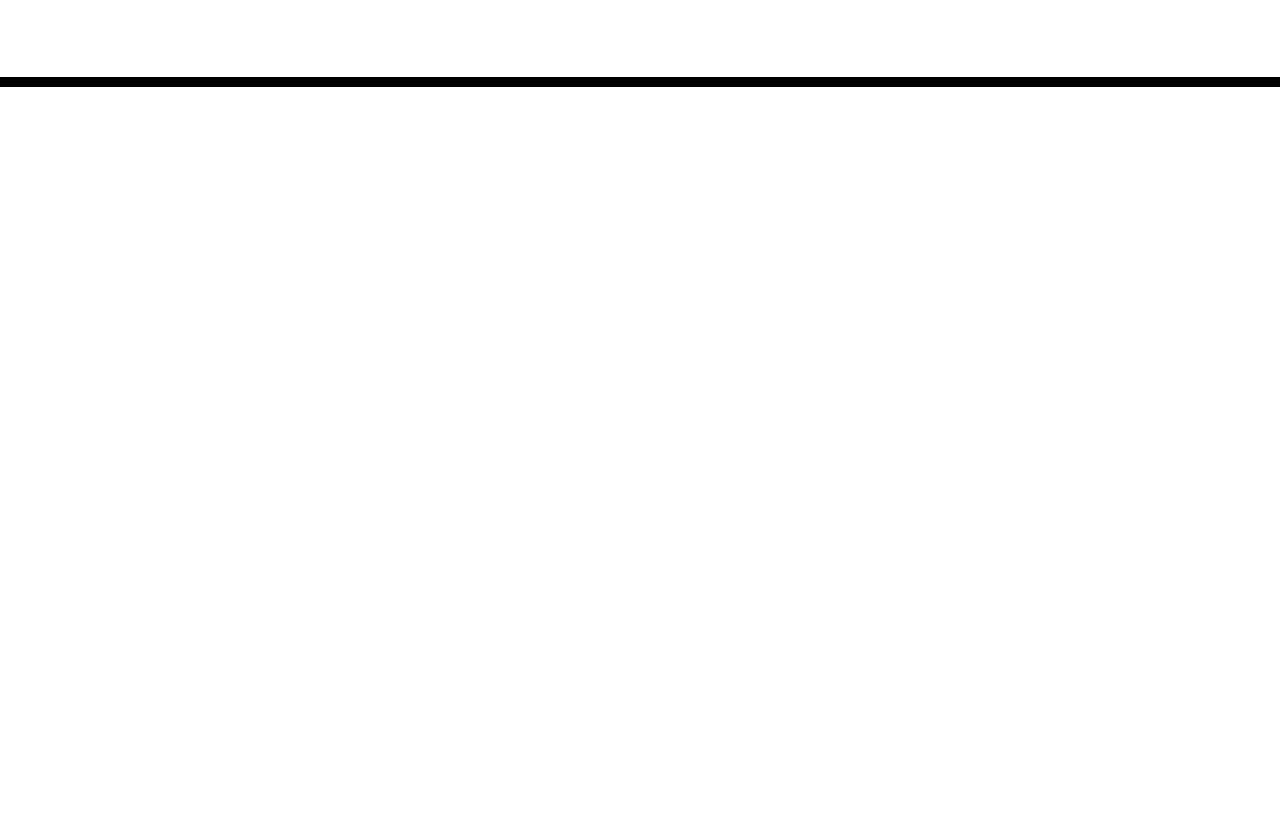
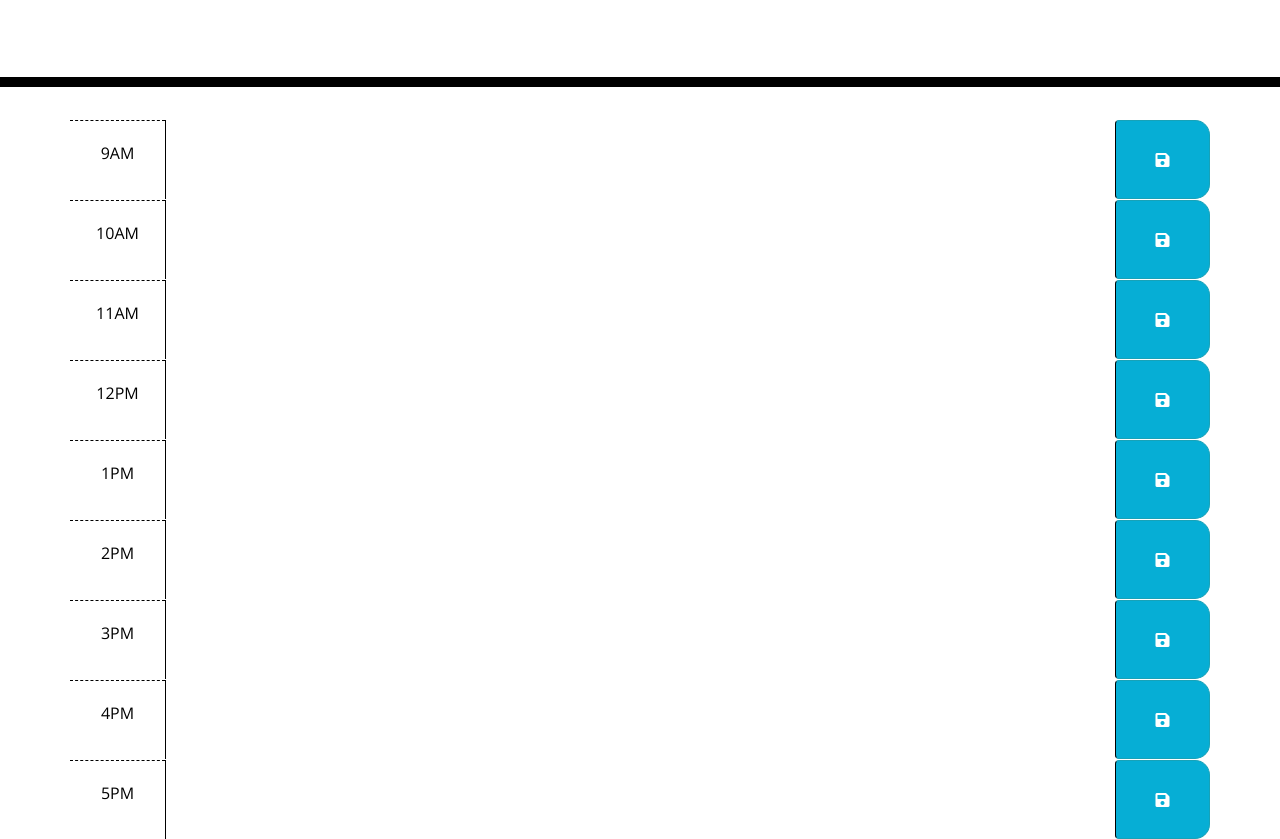
Before and after one commit to DanPGolden/scheduler, a plain HTML site: page index.html in a window 1280 px wide. Shown: the part 181-1020 px from the top of the page. Before the commit the page ends 800 px from the top, so only its background shows below. Drawn offline with nearby package versions, Linux system fonts and the light colour scheme.

Commit message:
added time blocks

```diff
--- a/index.html
+++ b/index.html
@@ -30,9 +30,63 @@
     </header>
     <div class="container">
       <!-- Timeblocks go here -->
+      <div class="row time-block">
+        <div class="hour col-md-1 pt-4">9AM</div>
+        <textarea id = "9" class="description col-xs-1 col-sm-8 col-md-10"></textarea>
+        <button class="saveBtn col-md-1 btn btn-info" data-hour = "9AM"><i class="fas fa-save"></i></button>
+      </div>
+
+      <div class="row time-block">
+        <div class="hour col-md-1 pt-4">10AM</div>
+        <textarea id = "10" class="description col-xs-1 col-sm-8 col-md-10"></textarea>
+        <button class="saveBtn col-md-1 btn btn-info" data-hour = "10AM"><i class="fas fa-save"></i></button>
+      </div>
+
+      <div class="row time-block">
+        <div class="hour col-md-1 pt-4">11AM</div>
+        <textarea id = "11" class="description col-xs-1 col-sm-8 col-md-10"></textarea>
+        <button class="saveBtn col-md-1 btn btn-info" data-hour = "11AM"><i class="fas fa-save"></i></button>
+      </div>
+
+      <div class="row time-block">
+        <div class="hour col-md-1 pt-4">12PM</div>
+        <textarea id = "12" class="description col-xs-1 col-sm-8 col-md-10"></textarea>
+        <button class="saveBtn col-md-1 btn btn-info" data-hour = "12PM"><i class="fas fa-save"></i></button>
+      </div>
+
+      <div class="row time-block">
+        <div class="hour col-md-1 pt-4">1PM</div>
+        <textarea id = "13"class="description col-xs-1 col-sm-8 col-md-10"></textarea>
+        <button class="saveBtn col-md-1 btn btn-info" data-hour = "1PM"><i class="fas fa-save"></i></button>
+      </div>
+
+      <div class="row time-block">
+        <div class="hour col-md-1 pt-4">2PM</div>
+        <textarea id = "14" class="description col-xs-1 col-sm-8 col-md-10"></textarea>
+        <button class="saveBtn col-md-1 btn btn-info" data-hour = "2PM"><i class="fas fa-save"></i></button>
+      </div>
+
+      <div class="row time-block">
+        <div  class="hour col-md-1 pt-4">3PM</div>
+        <textarea id = "15" class="description col-xs-1 col-sm-8 col-md-10"></textarea>
+        <button class="saveBtn col-md-1 btn btn-info" data-hour = "3PM"><i class="fas fa-save"></i></button>
+      </div>
+
+      <div class="row time-block">
+        <div class="hour col-md-1 pt-4">4PM</div>
+        <textarea id = "16" class="description col-xs-1 col-sm-8 col-md-10"></textarea>
+        <button class="saveBtn col-md-1 btn btn-info" data-hour = "4PM"><i class="fas fa-save"></i></button>
+      </div>
+
+      <div class="row time-block">
+        <div class="hour col-md-1 pt-4">5PM</div>
+        <textarea id = "17" class="description col-xs-1 col-sm-8 col-md-10"></textarea>
+        <button class="saveBtn col-md-1 btn btn-info" data-hour = "5PM"><i class="fas fa-save"></i></button>
+      </div>
     </div>
 
     <script src="https://cdnjs.cloudflare.com/ajax/libs/jquery/3.2.1/jquery.min.js"></script>
     <script src="https://cdnjs.cloudflare.com/ajax/libs/moment.js/2.24.0/moment.min.js"></script>
+    <script src="script.js"></script>
   </body>
 </html>
```
